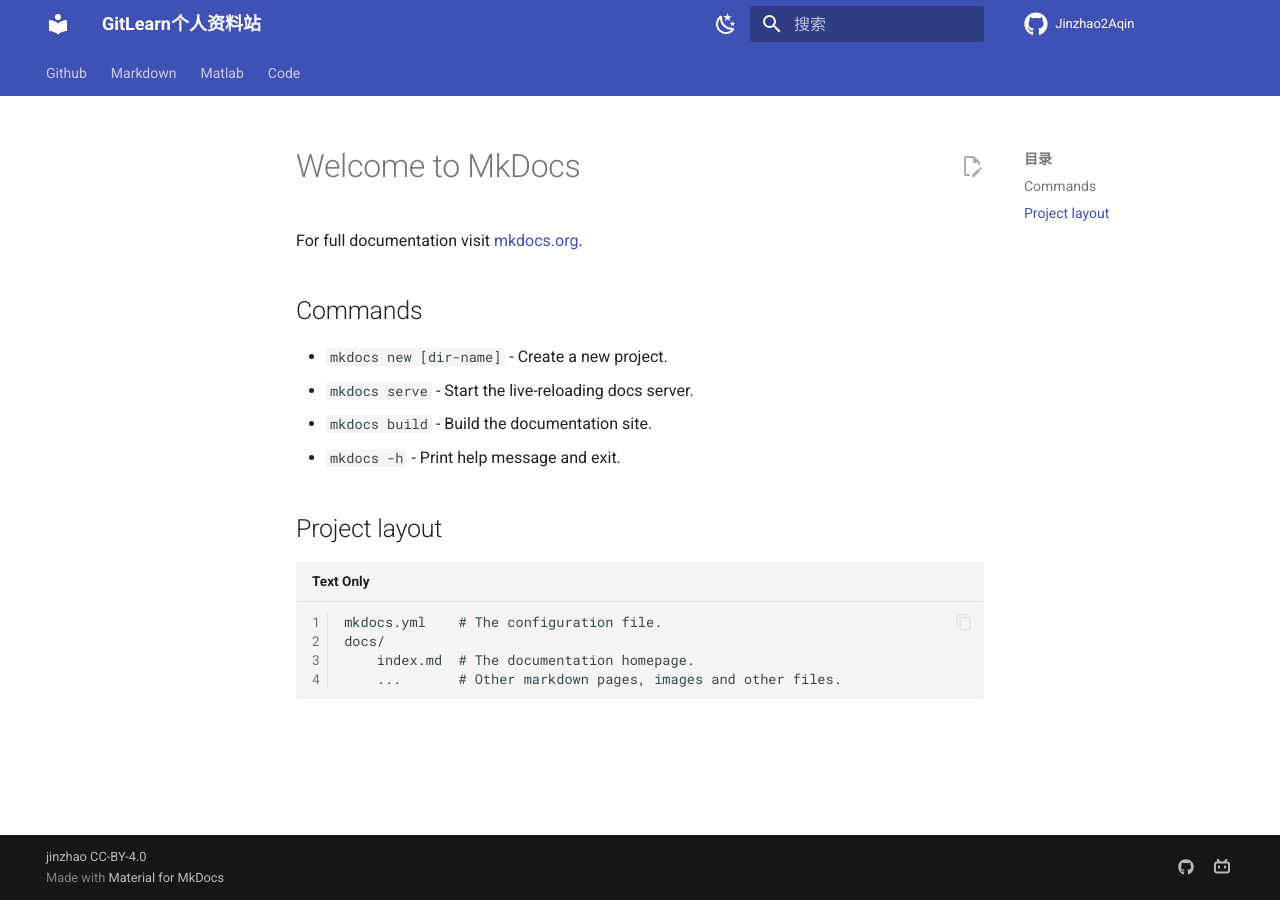
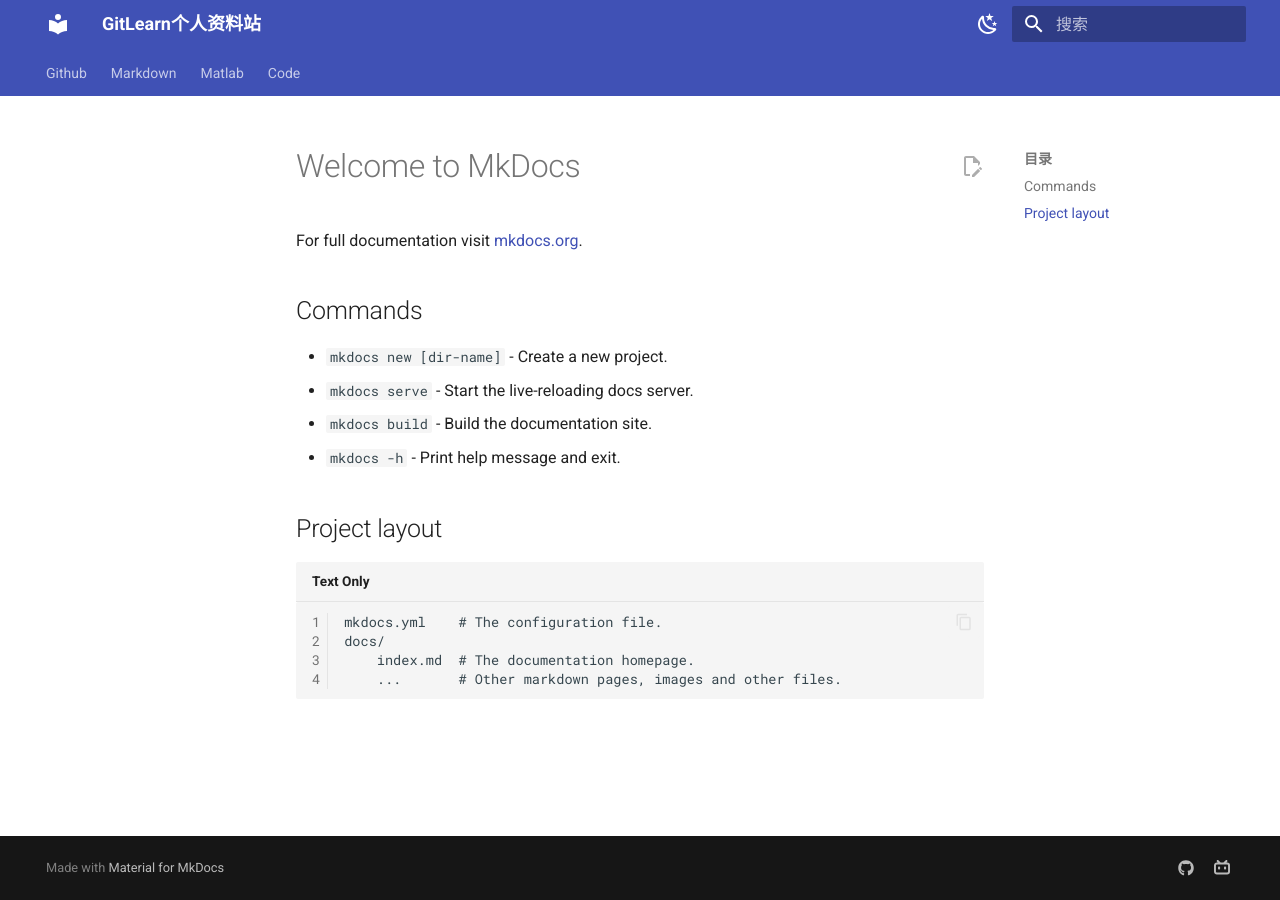
Before and after one commit to jinzhao2aqin/GitLearn, an MkDocs documentation site: the page built from docs/index.md, in a window 1280 px wide. Built offline with MkDocs 1.6.1 and Material for MkDocs 9.7.7, drawn with Linux system fonts in a browser that asks for light colours; nearby versions of some CDN libraries; library files that are not in the unit come from our copies; some of the changed lines change nothing that is shown.

Commit message:
更新网站~

```diff
--- a/mkdocs.yml
+++ b/mkdocs.yml
@@ -77,11 +77,11 @@
 # [top-right corner]
 # [添加 GitHub 仓库]
 # https://squidfunk.github.io/mkdocs-material/setup/adding-a-git-repository/
-repo_url: https://jinzhao2aqin.github.io/GitLearn/
+# repo_url: https://jinzhao2aqin.github.io/GitLearn/
 # [bottom-left corner]
 # [版权说明]
 # https://squidfunk.github.io/mkdocs-material/setup/setting-up-the-footer/#copyright-notice
-copyright: jinzhao CC-BY-4.0
+# copyright: jinzhao CC-BY-4.0
 # [bottom-right corner]
 extra:
   # [添加社交网络图标和链接]
```
